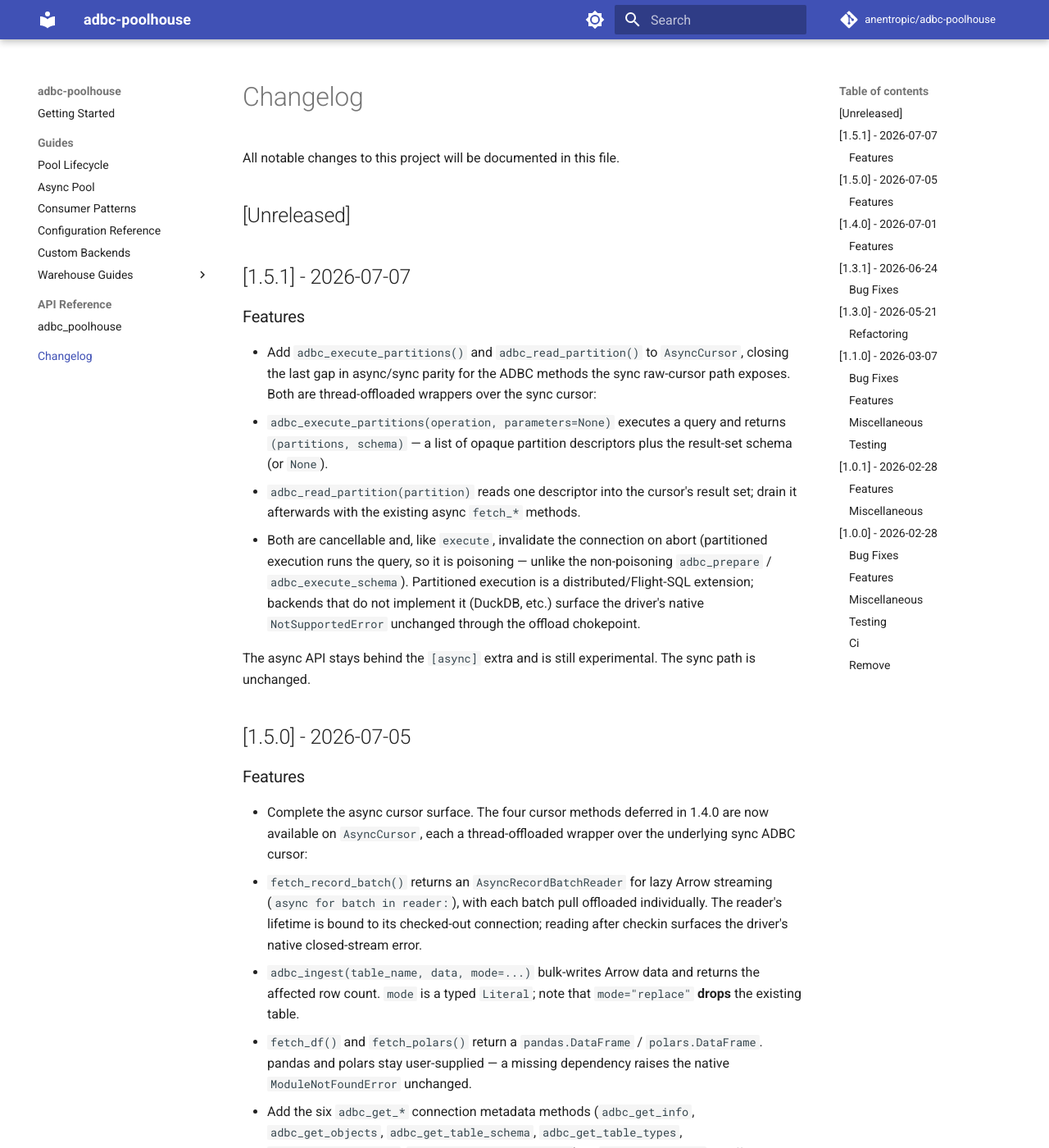
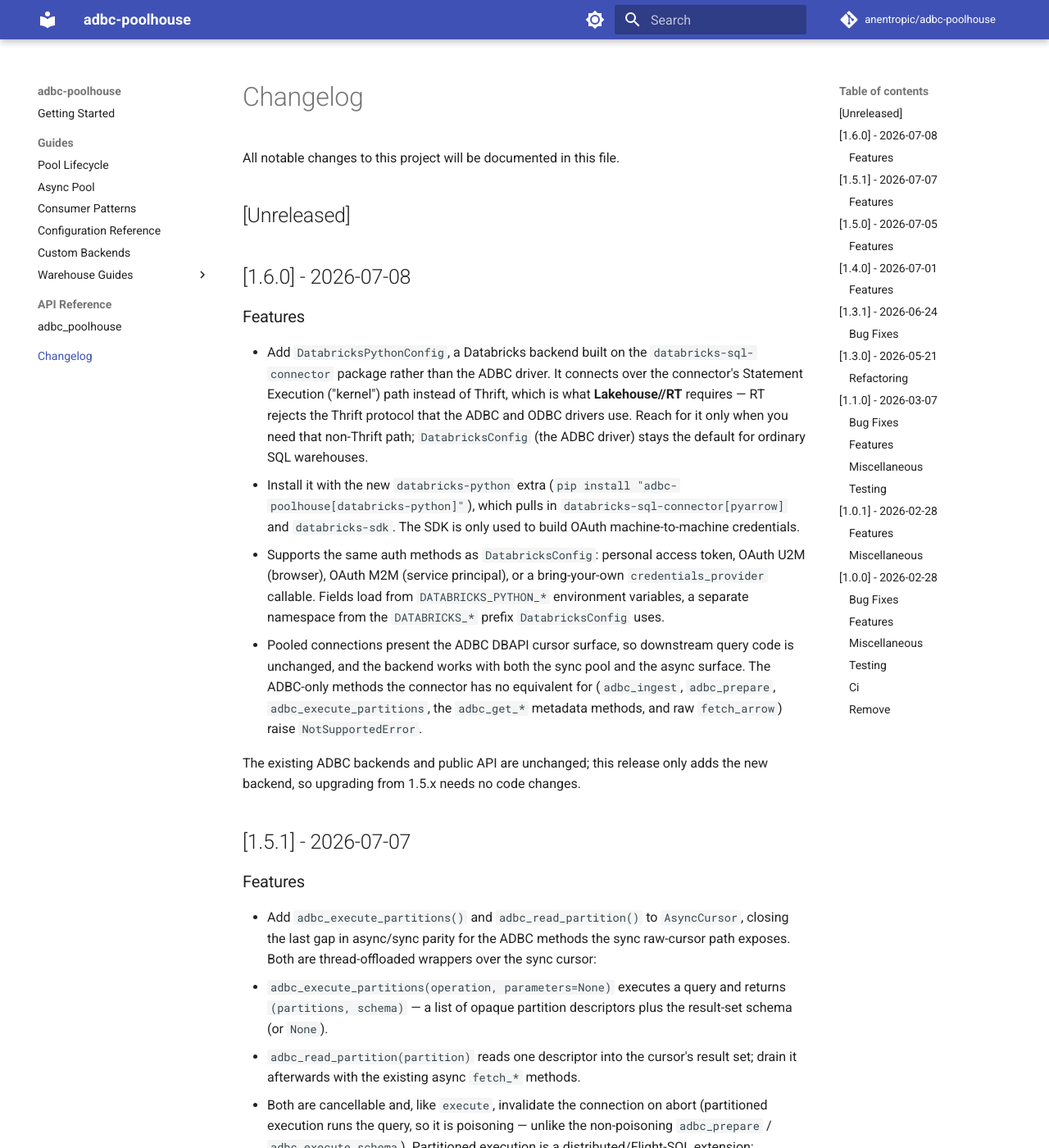
Before and after one commit to anentropic/adbc-poolhouse, an MkDocs documentation site: the page built from docs/src/changelog.md, in a window 1280 px wide and 1400 px high. Shown: the whole window at 82% size. Built offline with MkDocs 1.6.1 and Material for MkDocs 9.7.7, drawn with Linux system fonts in a browser that asks for light colours; comment, search, counter and statistics services are not loaded.

Commit message:
chore: bump version to 1.6.0
Minor release: adds the DatabricksPythonConfig backend and the
databricks-python extra (new public API). Fully backwards compatible —
no existing public symbol changed, so upgrading from 1.5.x needs no
code changes.

Co-Authored-By: Claude Opus 4.8 (1M context) <noreply@anthropic.com>
Claude-Session: https://claude.ai/code/session_01P9BVYgaFDFq7bwFNBxe15C

```diff
--- a/docs/src/changelog.md
+++ b/docs/src/changelog.md
@@ -3,6 +3,17 @@
 All notable changes to this project will be documented in this file.
 
 ## [Unreleased]
+
+## [1.6.0] - 2026-07-08
+
+### Features
+
+- Add `DatabricksPythonConfig`, a Databricks backend built on the `databricks-sql-connector` package rather than the ADBC driver. It connects over the connector's Statement Execution ("kernel") path instead of Thrift, which is what **Lakehouse//RT** requires — RT rejects the Thrift protocol that the ADBC and ODBC drivers use. Reach for it only when you need that non-Thrift path; `DatabricksConfig` (the ADBC driver) stays the default for ordinary SQL warehouses.
+- Install it with the new `databricks-python` extra (`pip install "adbc-poolhouse[databricks-python]"`), which pulls in `databricks-sql-connector[pyarrow]` and `databricks-sdk`. The SDK is only used to build OAuth machine-to-machine credentials.
+- Supports the same auth methods as `DatabricksConfig`: personal access token, OAuth U2M (browser), OAuth M2M (service principal), or a bring-your-own `credentials_provider` callable. Fields load from `DATABRICKS_PYTHON_*` environment variables, a separate namespace from the `DATABRICKS_*` prefix `DatabricksConfig` uses.
+- Pooled connections present the ADBC DBAPI cursor surface, so downstream query code is unchanged, and the backend works with both the sync pool and the async surface. The ADBC-only methods the connector has no equivalent for (`adbc_ingest`, `adbc_prepare`, `adbc_execute_partitions`, the `adbc_get_*` metadata methods, and raw `fetch_arrow`) raise `NotSupportedError`.
+
+The existing ADBC backends and public API are unchanged; this release only adds the new backend, so upgrading from 1.5.x needs no code changes.
 
 ## [1.5.1] - 2026-07-07
 
--- a/pyproject.toml
+++ b/pyproject.toml
@@ -1,6 +1,6 @@
 [project]
 name = "adbc-poolhouse"
-version = "1.5.1"
+version = "1.6.0"
 description = "Connection pooling for ADBC drivers from typed warehouse configs"
 readme = "README.md"
 authors = [
```
Also changed, not shown: 1 other file.
